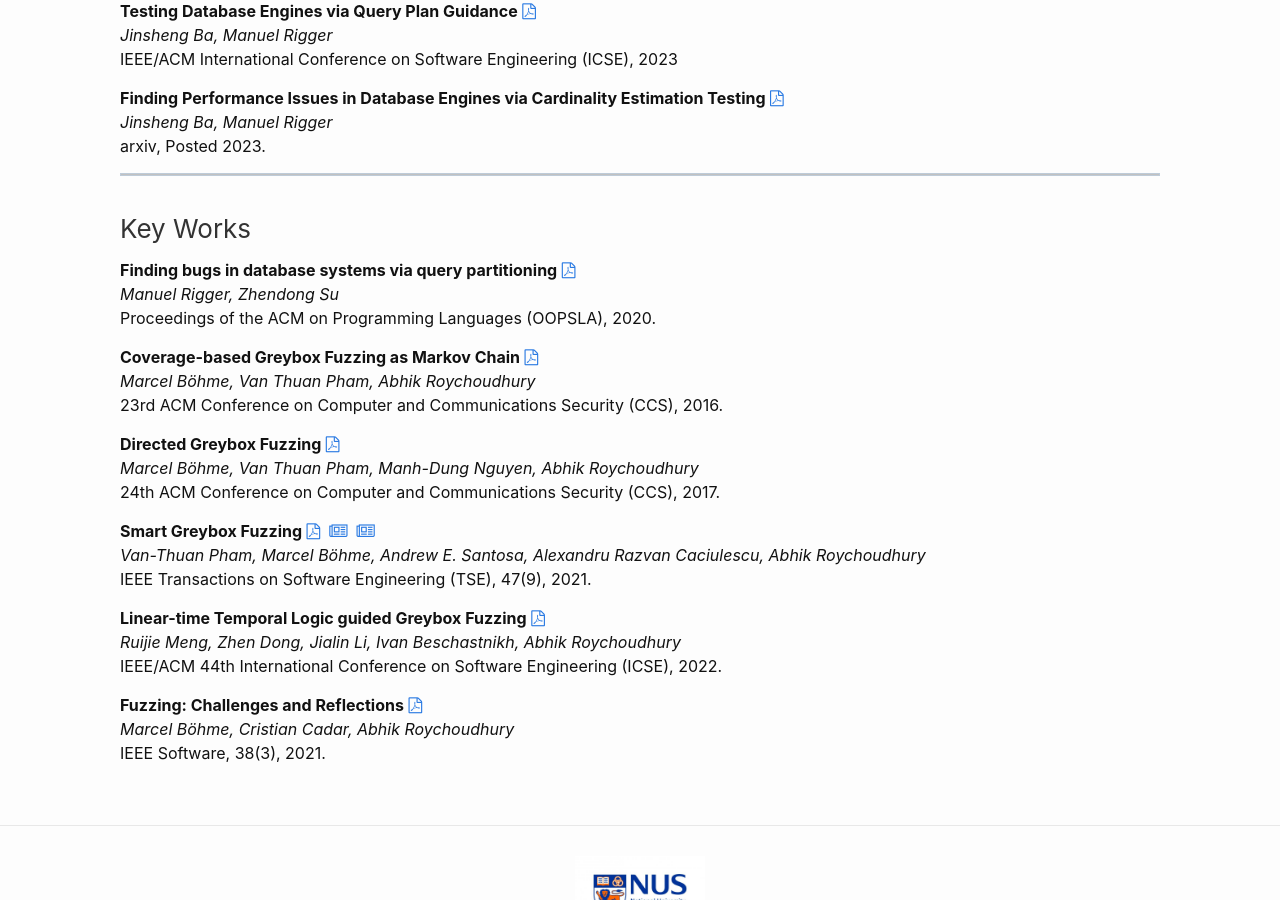
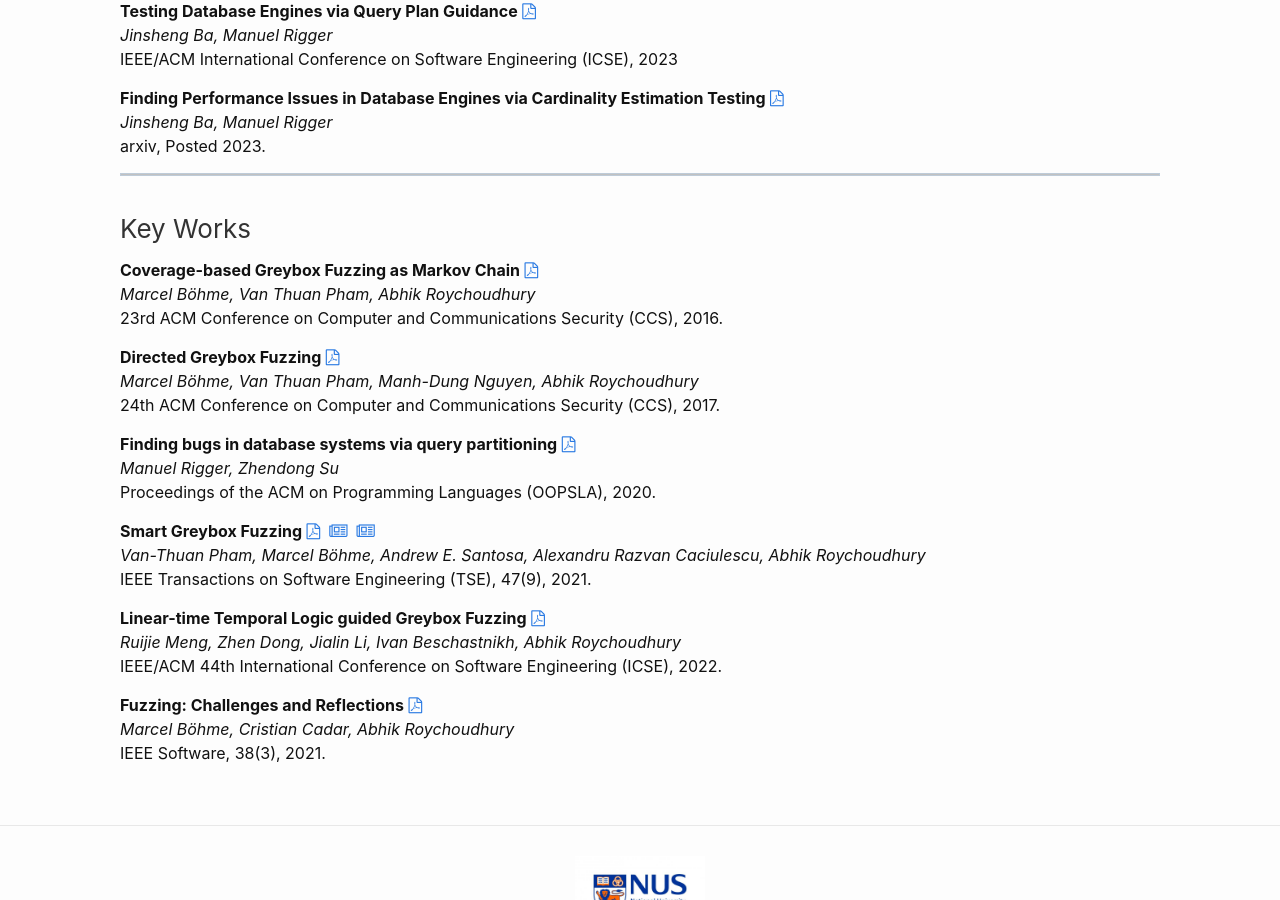
Before and after one commit to nus-tss/nus-tss.github.io, a Jekyll site: the page built from _pages/fuzzing_publications.md, in a window 1280 px wide and 900 px high, scrolled down 679 px. Built offline with Jekyll 4.4.1, drawn with Linux system fonts in a browser that asks for light colours; nearby versions of some CDN libraries; some of the changed lines change nothing that is shown.

Commit message:
update publications

```diff
--- a/_pages/fuzzing_publications.md
+++ b/_pages/fuzzing_publications.md
@@ -63,13 +63,6 @@ arxiv, Posted 2023.
 
 ### Key Works
 
-**Finding bugs in database systems via query partitioning**
-[{{page.pdf}}](https://dl.acm.org/doi/abs/10.1145/3428279)
-<br>
-_Manuel Rigger, Zhendong Su_
-<br>
-Proceedings of the ACM on Programming Languages (OOPSLA), 2020.
-
 **Coverage-based Greybox Fuzzing as Markov Chain**
 [{{page.pdf}}](http://www.comp.nus.edu.sg/~abhik/pdf/CCS16.pdf)
 <br>
@@ -83,6 +76,13 @@ _Marcel Böhme, Van Thuan Pham, Abhik Roychoudhury_
 _Marcel Böhme, Van Thuan Pham, Manh-Dung Nguyen, Abhik Roychoudhury_
 <br>
 24th ACM Conference on Computer and Communications Security (CCS), 2017.
+
+**Finding bugs in database systems via query partitioning**
+[{{page.pdf}}](https://dl.acm.org/doi/abs/10.1145/3428279)
+<br>
+_Manuel Rigger, Zhendong Su_
+<br>
+Proceedings of the ACM on Programming Languages (OOPSLA), 2020.
 
 **Smart Greybox Fuzzing**
 [{{page.pdf}}](https://abhikrc.com/pdf/TSE19AFLSmart.pdf)
```
